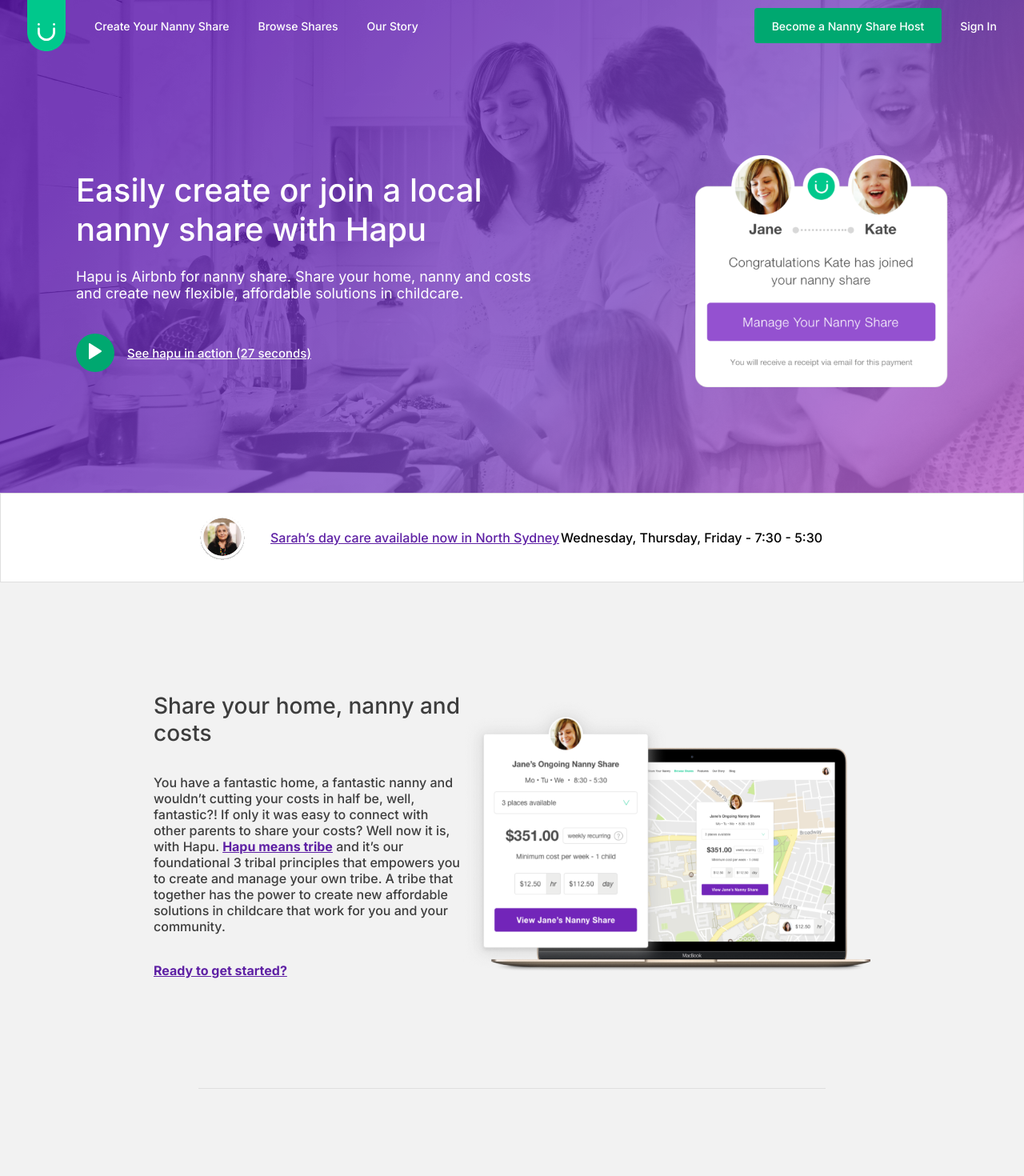
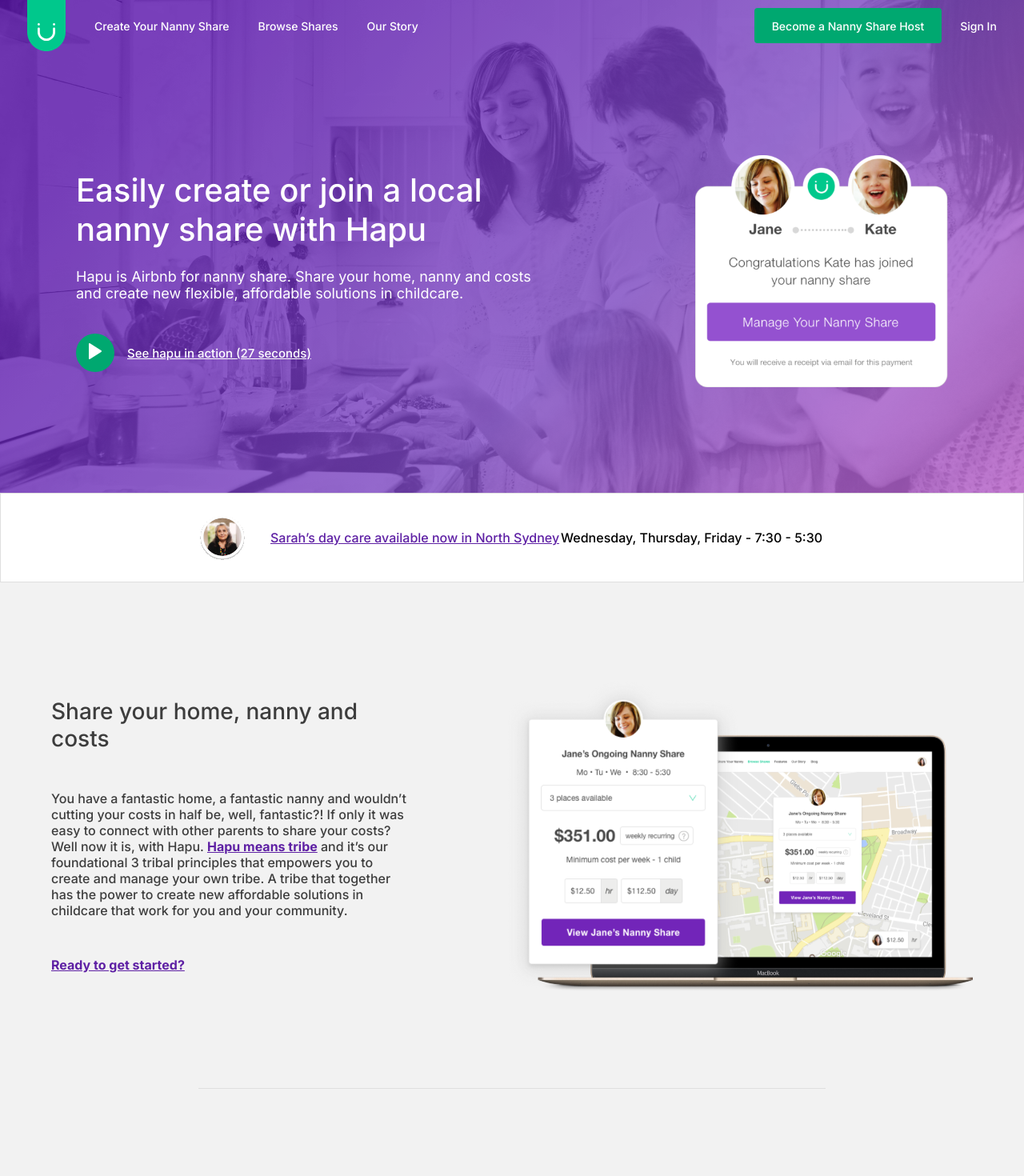
Before and after one commit to IagoMesquita/nanny-share-hapu, a React (Create React App) app: page / in a window 1280 px wide. Shown: the top 1470 px of the page at 80% size. Built offline with nearby package versions, Linux system fonts and the light colour scheme.

Commit message:
style: container main

```diff
--- a/src/App.css
+++ b/src/App.css
@@ -1,11 +1,9 @@
-
 body {
-  background: #F2F2F2;
+  background: #f2f2f2;
 }
 
 main {
-  /* width: 984px; */
-  width: 70vw;
+  /* border: red solid 1px; */
+  width: 90vw;
   margin: 0 auto;
-  /* border: solid 1px red; */
 }
```
